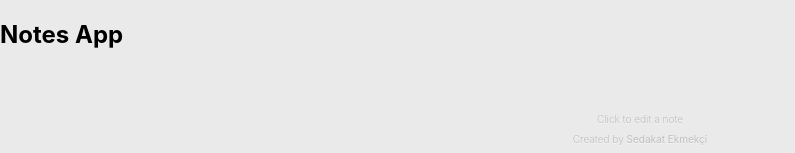
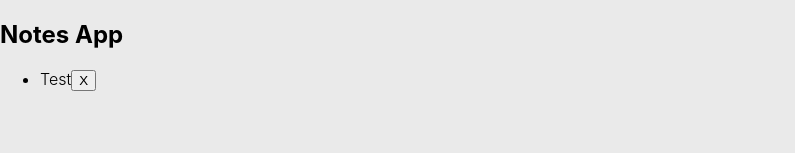
Before and after one commit to SedakatEkmekci/React_NotesApp, a React (Create React App) app in the folder notes-app/: page / in a window 1280 px wide. Shown: the top 153 px of the page, without its empty margins (0-795 px from the left). Built offline with nearby package versions, Linux system fonts and the light colour scheme.

Commit message:
Update App.js

```diff
--- a/notes-app/src/App.js
+++ b/notes-app/src/App.js
@@ -1,6 +1,8 @@
 import './App.css';
+import Content from './components/Content';
 import Footer from './components/Footer';
 import Header from './components/Header';
+
 
 
 
@@ -9,6 +11,7 @@ function App() {
     <>
       <section className='notesApp'>
         <Header />
+        <Content />
       </section>
       <Footer />
     </>
```
